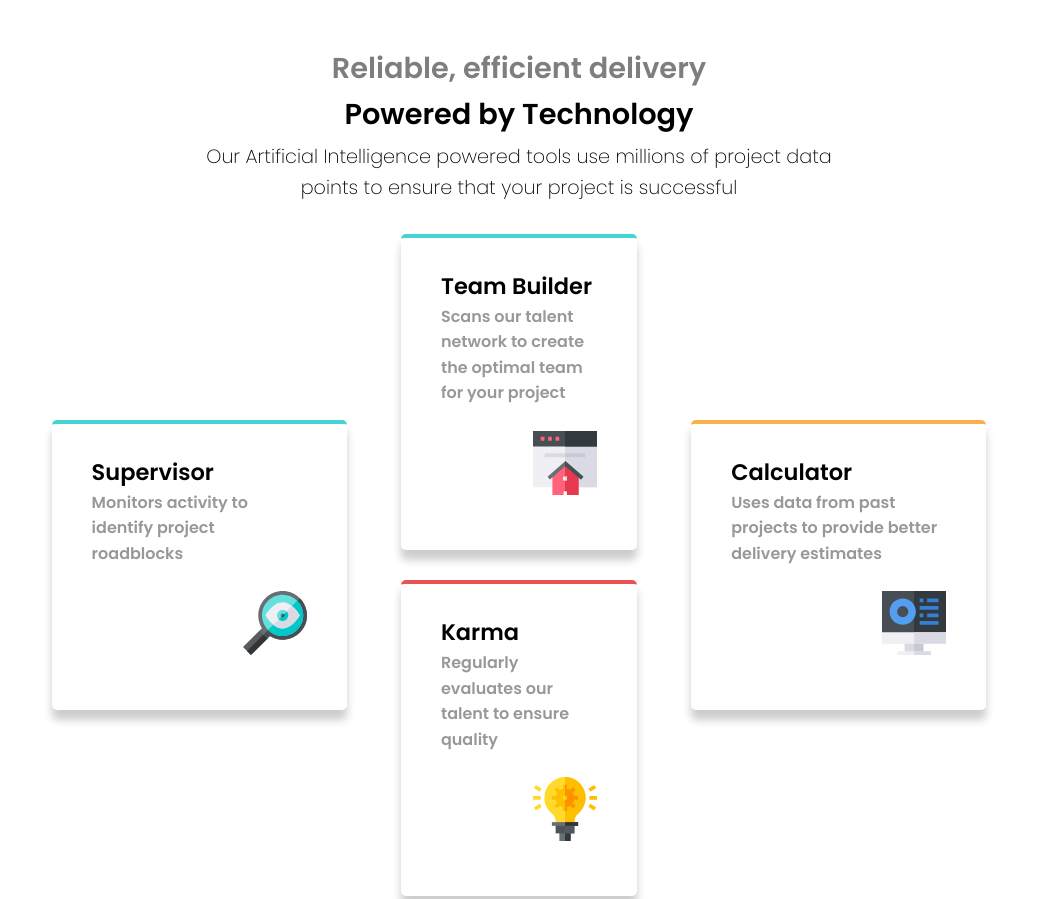
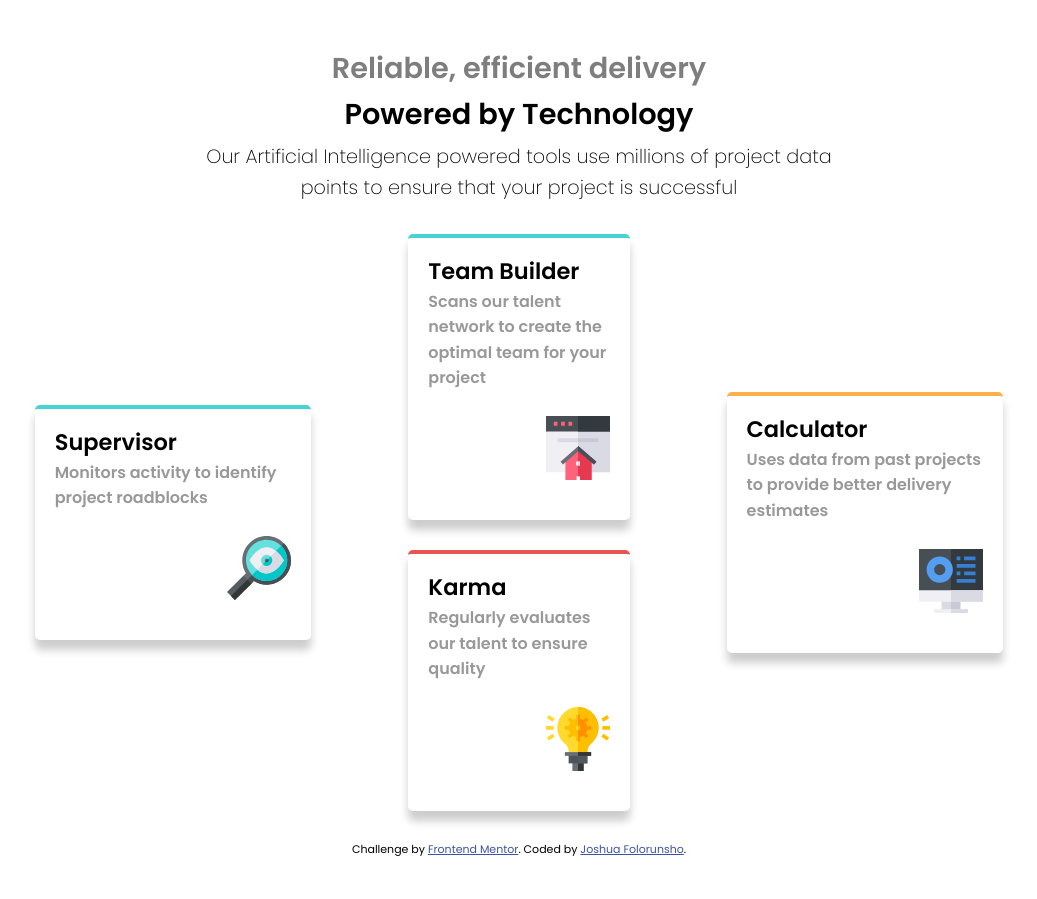
Before and after one commit to Joshuafolorunsho/four-card-feature-section-master, a website: page index.html in a window 1280 px wide. Shown: the top 899 px of the page, without its empty margins (121-1158 px from the left). Drawn offline with Linux system fonts and the light colour scheme.

Commit message:
fixed card issues on large devices

```diff
--- a/sass/main.scss
+++ b/sass/main.scss
@@ -83,8 +83,12 @@ section{
 
    section {
 
-      padding-left: 10%;
-      padding-right: 10%;
+      padding-left: 5%;
+      padding-right: 5%;
+
+      .card {
+         padding: 15px 20px;
+      }
 
       .card-container {
          display: flex;
@@ -92,7 +96,7 @@ section{
       }
 
       .first-card, .middle-card, .third-card {
-         width: 30% !important;
+         width: 25% !important;
       }
 
    }
@@ -101,6 +105,9 @@ section{
 
 @media screen and (min-width: 1440px){
    section {
+      .card{
+         height: 35vh;
+      }
 
       .first-card, .middle-card, .third-card {
          width: 30% !important;
```
Also changed, not shown: css/style.css.
